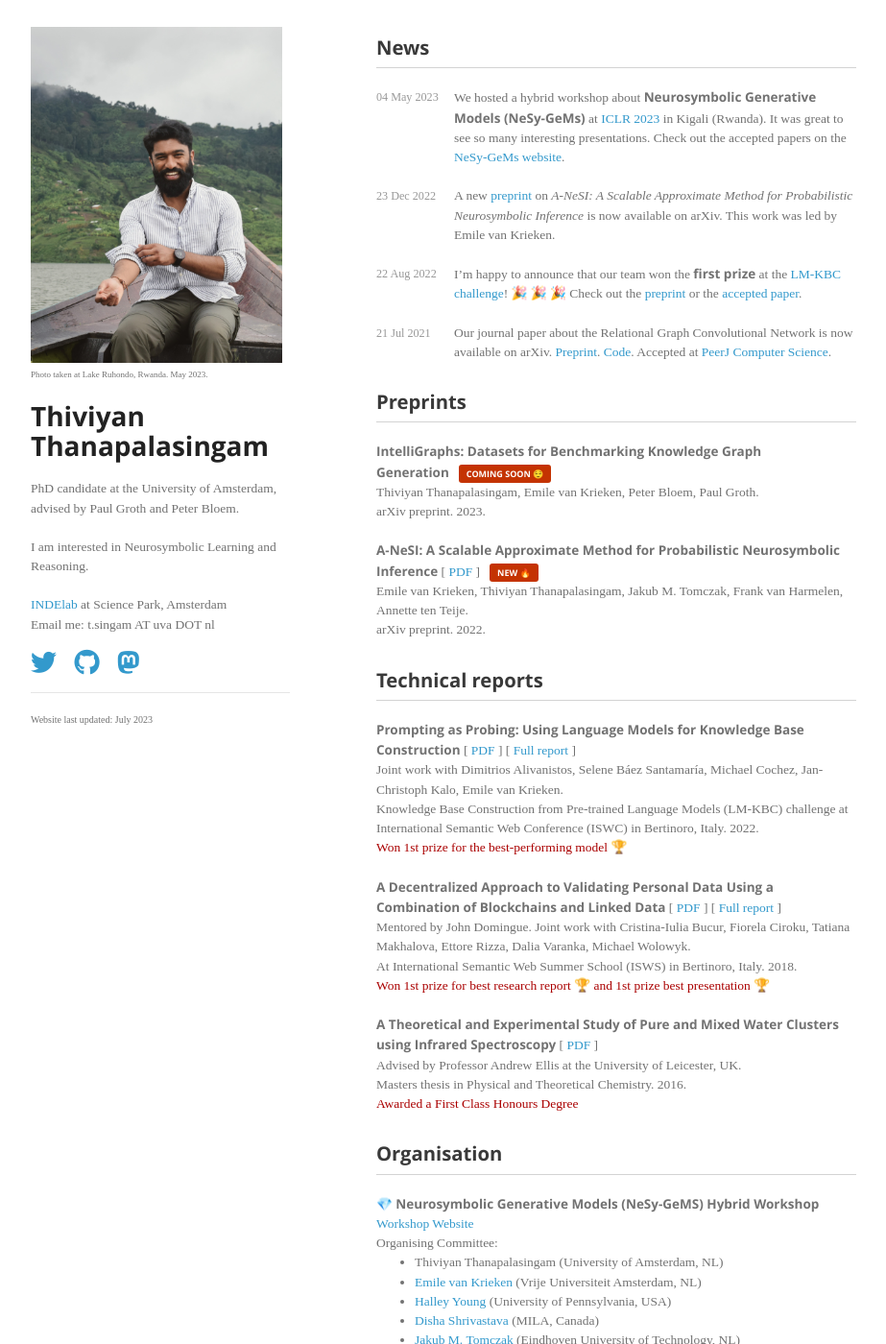
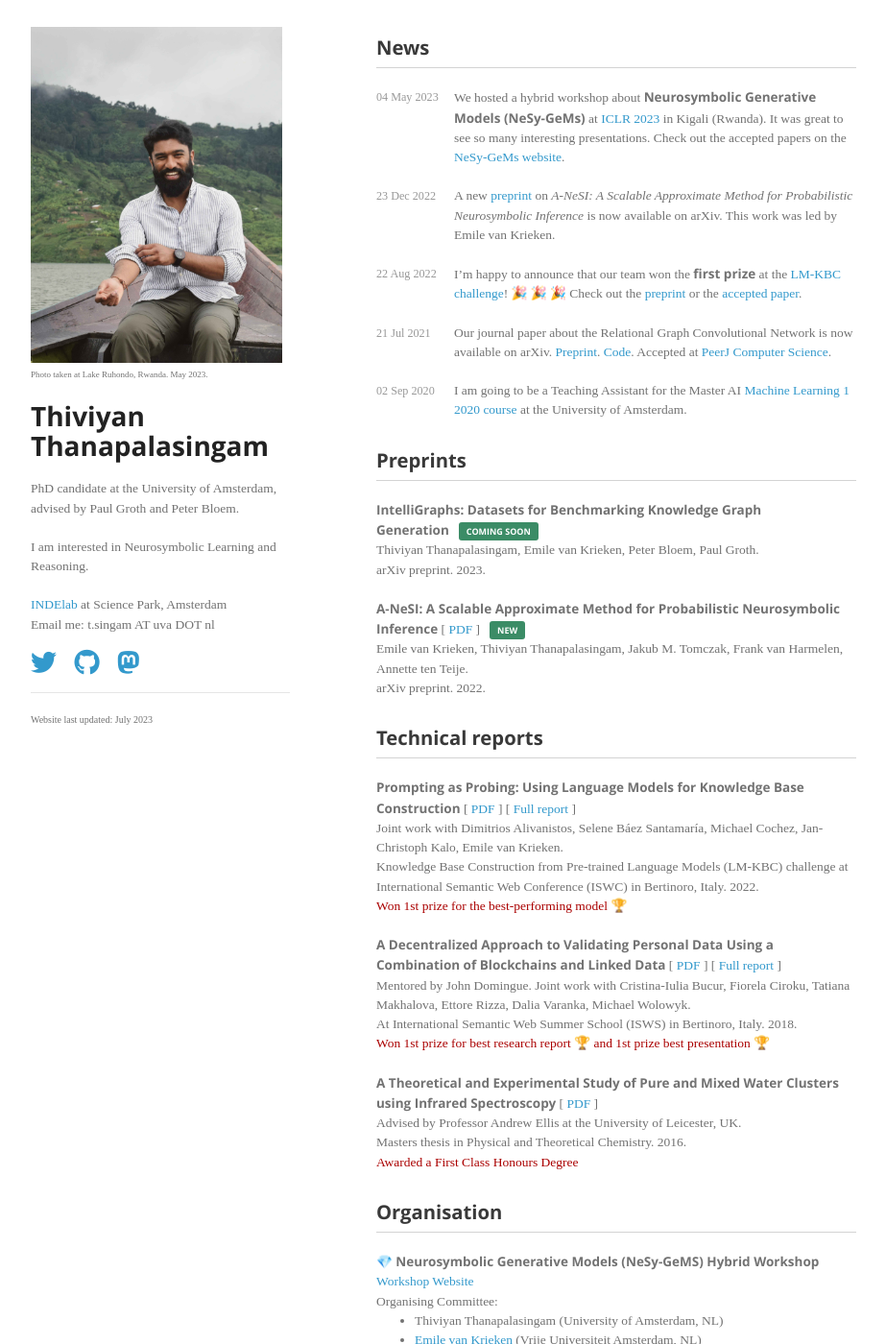
Before and after one commit to thiviyanT/website, a Jekyll site: the page built from index.html, in a window 1280 px wide and 1400 px high. Shown: the whole window at 96% size, without its empty margins (178-1101 px from the left). Built offline with Jekyll 4.4.1, drawn with Linux system fonts in a browser that asks for light colours; nearby versions of some CDN libraries; some web fonts are replaced; the list of posts is cut into pages by our own code; a style sheet for code colours, icons or effects is not loaded.

Commit message:
Low res profile picture. Remove emoji's.

```diff
--- a/_includes/header.html
+++ b/_includes/header.html
@@ -1,5 +1,5 @@
 <header>
-    <img src="/assets/images/DSC_7389.JPG" height="350" alt="Thiviyan Thanapalasingam">
+    <img src="/assets/images/DSC_7389_web_res.JPG" height="350" alt="Thiviyan Thanapalasingam">
     <p style="font-size: 9px;">Photo taken at Lake Ruhondo, Rwanda. May 2023.</p>
 
     <h1>Thiviyan Thanapalasingam</h1>
--- a/assets/css/style.css
+++ b/assets/css/style.css
@@ -341,7 +341,7 @@
 .tag{
     font-size: 9px;
     font-weight: bold;
-    background-color: #C43302;
+    background-color: #3B8C66;
     color: white;
     padding: 3px 8px;
     border-radius: 3px;
--- a/index.html
+++ b/index.html
@@ -8,7 +8,7 @@
     {%- if site.news -%}
         <h2 class="heading-text">News</h2>
         {% assign ordered_news = site.news | sort: 'date' | reverse %}
-        {% for item in ordered_news limit:4 %}
+        {% for item in ordered_news limit:5 %}
             <div class="date">{{ item.date | date_to_string }}</div>
             <div class="new">{{ item.content }}</div>
         {% endfor %}
```
Also changed, not shown: _preprints/anesi-2022.md (+1 -1 lines), _preprints/intelligraphs-2023.md (+1 -1 lines), assets/images/DSC_7389_web_res.JPG (added).
